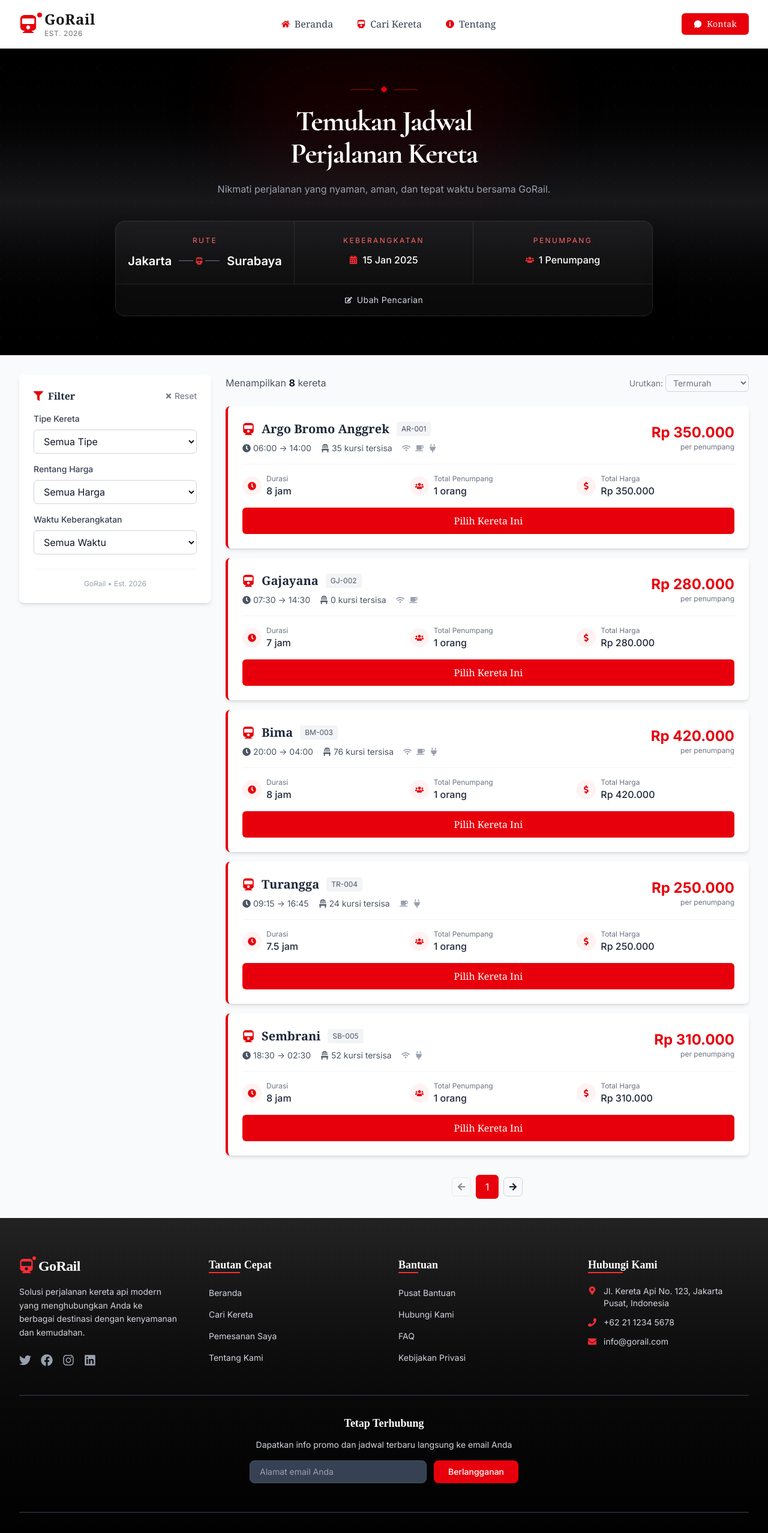
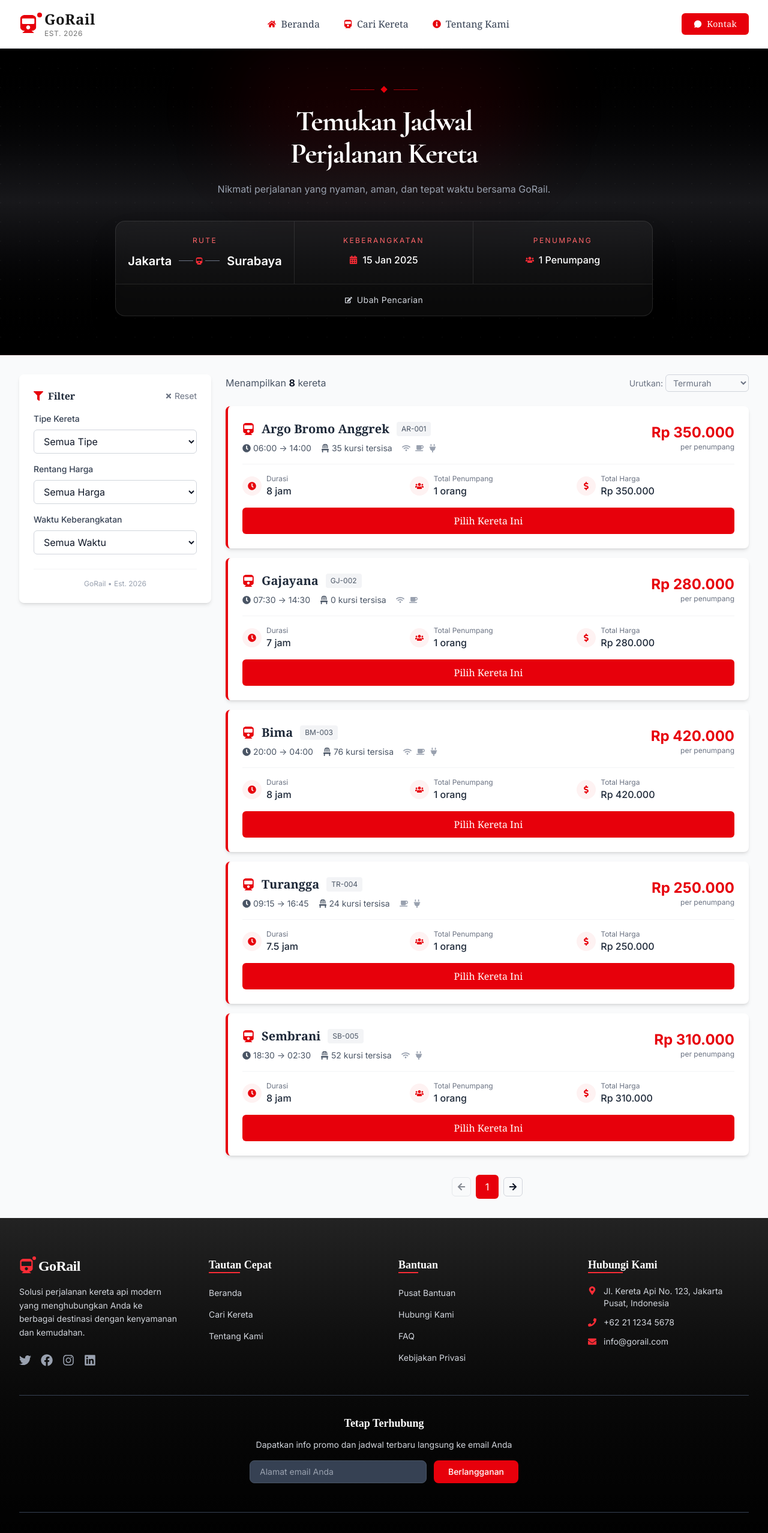
Before and after one commit to genta-bahana-nagari/gorail, a React (Vite) app: page /trains in a window 1280 px wide. Shown: the top 2555 px of the page at 60% size. Built offline with nearby package versions, Linux system fonts and the light colour scheme.

Commit message:
fix: remove unsued page navigations

```diff
--- a/src/App.jsx
+++ b/src/App.jsx
@@ -1,11 +1,6 @@
 import { BrowserRouter as Router, Routes, Route } from "react-router-dom";
 import LandingPage from "@/pages/LandingPage";
 import TrainListPage from "@/pages/TrainListPage";
-// import SeatSelectionPage from "@/pages/SeatSelectionPage";
-// import PassengerDetailsPage from "@/pages/PassengerDetailsPage";
-// import PaymentPage from "@/pages/PaymentPage";
-// import BookingConfirmationPage from "@/pages/BookingConfirmationPage";
-import MyBookingsPage from "@/pages/MyBookingsPage";
 // import AboutPage from "@/pages/AboutPage";
 import NotFoundPage from "@/pages/NotFoundPage";
 
@@ -18,11 +13,6 @@ function App() {
       <Routes>
         <Route path="/" element={<LandingPage />} />
         <Route path="/trains" element={<TrainListPage />} />
-        {/* <Route path="/seats" element={<SeatSelectionPage />} /> */}
-        {/* <Route path="/passenger-details" element={<PassengerDetailsPage />} /> */}
-        {/* <Route path="/payment" element={<PaymentPage />} /> */}
-        {/* <Route path="/confirmation" element={<BookingConfirmationPage />} /> */}
-        <Route path="/my-bookings" element={<MyBookingsPage />} />
         {/* <Route path="/about" element={<AboutPage />} /> */}
 
         <Route path="*" element={<NotFoundPage />} />
--- a/src/components/layout/Footer.jsx
+++ b/src/components/layout/Footer.jsx
@@ -15,9 +15,7 @@ const Footer = () => {
   return (
     <footer className="bg-linear-to-b from-neutral-900/95 to-black text-white pt-16 pb-8">
       <div className="max-w-7xl mx-auto px-4 sm:px-6 lg:px-8">
-        {/* Main Footer Content */}
         <div className="grid grid-cols-1 md:grid-cols-2 lg:grid-cols-4 gap-10 lg:gap-12">
-          {/* Brand Section */}
           <div className="space-y-4">
             <div className="flex items-center gap-2">
               <div className="relative">
@@ -38,7 +36,6 @@ const Footer = () => {
             </div>
           </div>
 
-          {/* Quick Links Section */}
           <div>
             <h4 className="text-lg font-semibold mb-5 relative inline-block">
               Tautan Cepat
@@ -63,14 +60,6 @@ const Footer = () => {
               </li>
               <li>
                 <a
-                  href="/my-bookings"
-                  className="text-gray-300 hover:text-red-500 transition-colors duration-300 text-sm"
-                >
-                  Pemesanan Saya
-                </a>
-              </li>
-              <li>
-                <a
                   href="/about"
                   className="text-gray-300 hover:text-red-500 transition-colors duration-300 text-sm"
                 >
@@ -80,7 +69,6 @@ const Footer = () => {
             </ul>
           </div>
 
-          {/* Support Section */}
           <div>
             <h4 className="text-lg font-semibold mb-5 relative inline-block">
               Bantuan
@@ -122,7 +110,6 @@ const Footer = () => {
             </ul>
           </div>
 
-          {/* Contact Info Section */}
           <div>
             <h4 className="text-lg font-semibold mb-5 relative inline-block">
               Hubungi Kami
@@ -155,7 +142,6 @@ const Footer = () => {
           </div>
         </div>
 
-        {/* Newsletter Section */}
         <div className="mt-12 pt-8 border-t border-gray-700">
           <div className="max-w-2xl mx-auto text-center">
             <h4 className="text-lg font-semibold mb-3">Tetap Terhubung</h4>
@@ -175,7 +161,6 @@ const Footer = () => {
           </div>
         </div>
 
-        {/* Bottom Bar */}
         <div className="mt-12 pt-8 border-t border-gray-700">
           <div className="flex flex-col md:flex-row justify-center md:justify-between items-center gap-4">
             <p className="text-gray-400 text-sm">
--- a/src/components/layout/Navbar.jsx
+++ b/src/components/layout/Navbar.jsx
@@ -38,7 +38,7 @@ const Navbar = () => {
     },
     {
       to: "/about",
-      label: "Tentang",
+      label: "Tentang Kami",
       icon: <FaInfoCircle className="text-red-600 text-sm" />,
     },
   ];
```
